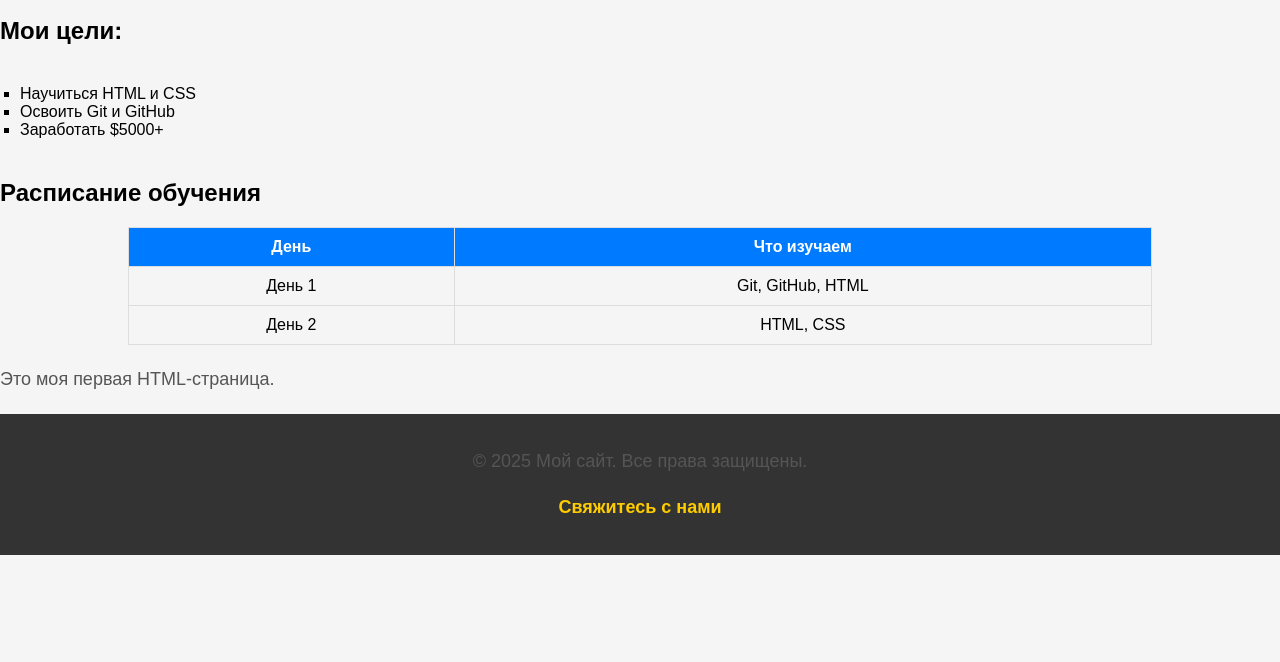
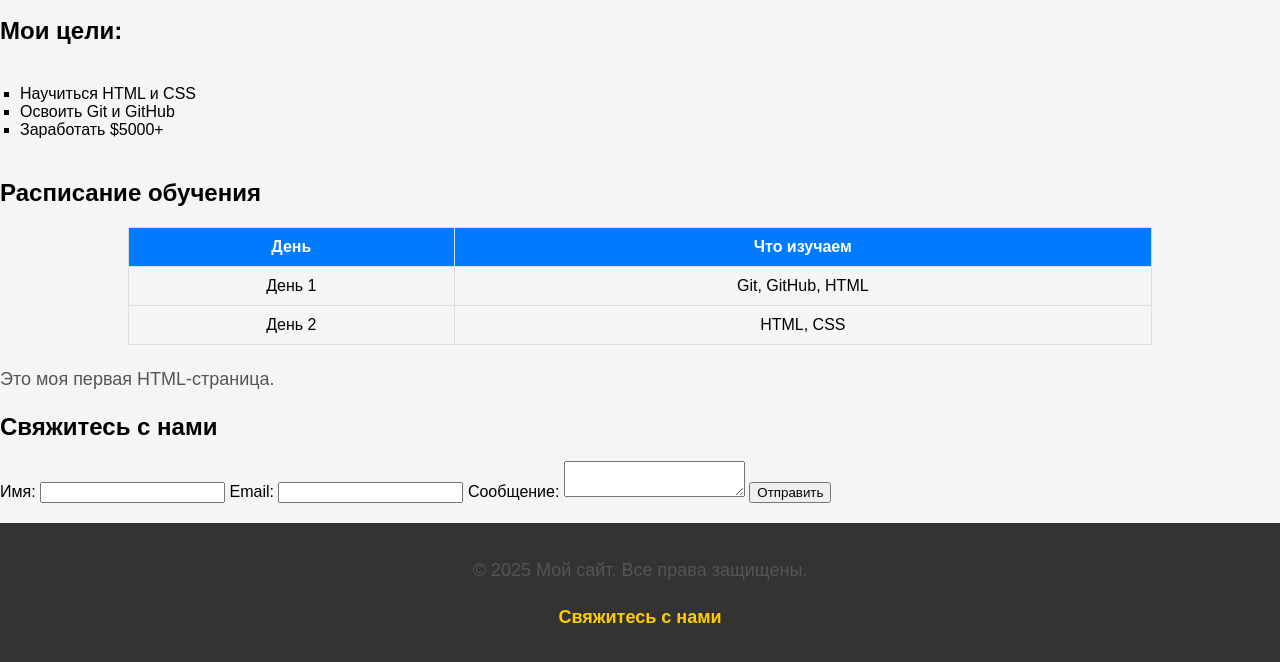
Before and after one commit to maksybl/first-project, a plain HTML site: page index.html in a window 1280 px wide. Shown: the part 342-1004 px from the top of the page. Before the commit the page ends 897 px from the top, so only its background shows below. Drawn offline with Linux system fonts and the light colour scheme.

Commit message:
Добавил форму и семантические теги

```diff
--- a/index.html
+++ b/index.html
@@ -32,6 +32,21 @@
     </tr>
 </table>
     <p>Это моя первая HTML-страница.</p>
+    <section>
+        <h2>Свяжитесь с нами</h2>
+        <form action="#">
+            <label for="name">Имя:</label>
+            <input type="text" id="name" name="name" required>
+
+            <label for="email">Email:</label>
+            <input type="email" id="email" name="email" required>
+
+            <label for="message">Сообщение:</label>
+            <textarea id="message" name="message"></textarea>
+
+            <button type="submit">Отправить</button>
+        </form>
+    </section>
     <footer>
         <p>&copy; 2025 Мой сайт. Все права защищены.</p>
         <p><a href="mailto:email@example.com">Свяжитесь с нами</a></p>
```
